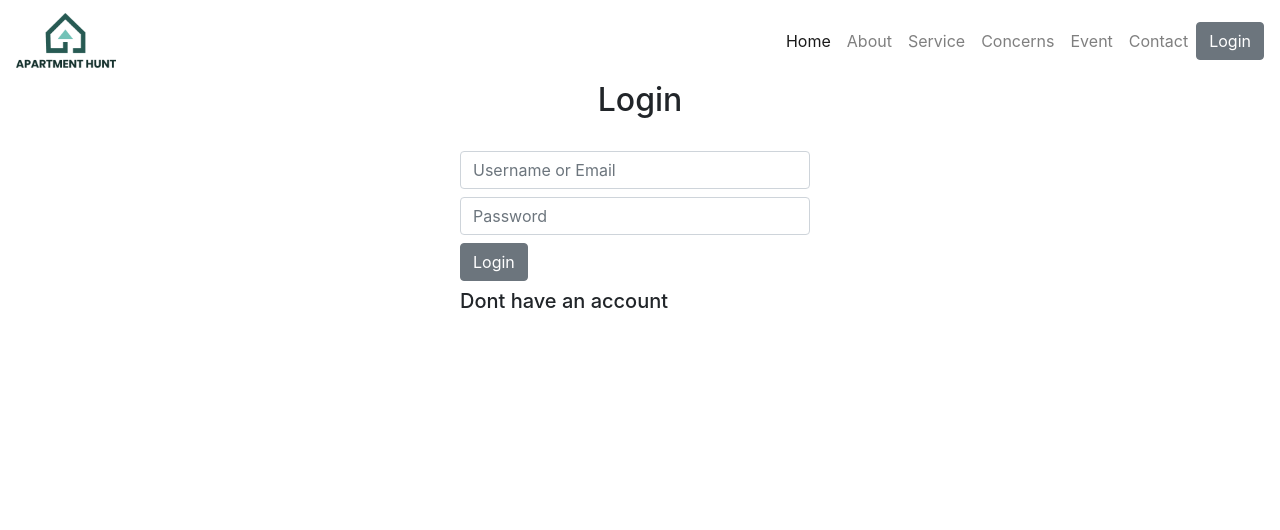
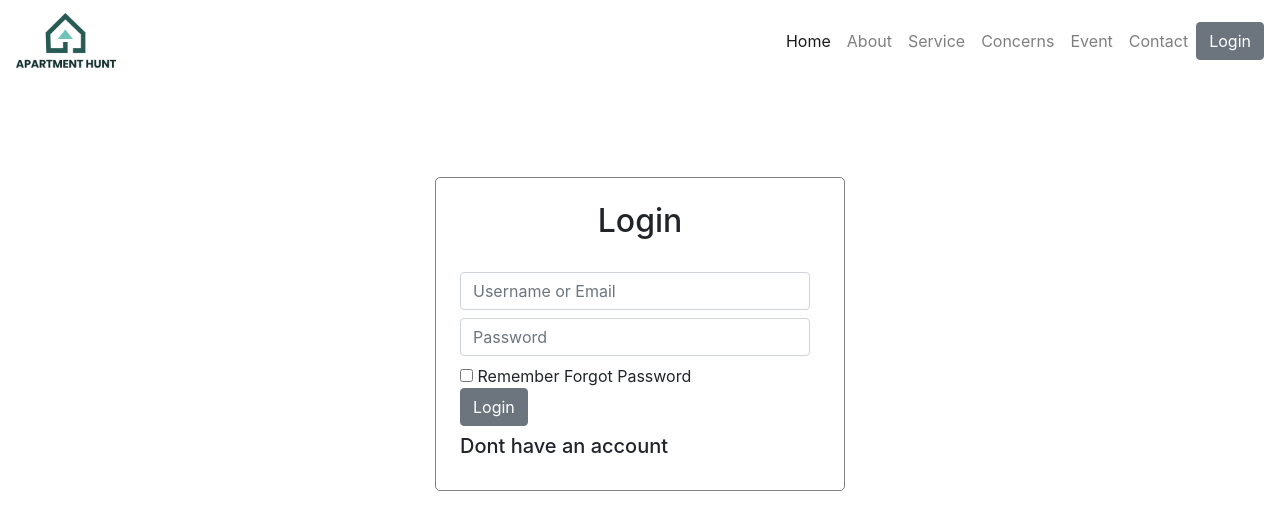
Before and after one commit to Iftesum-Zami/apartment-hunt-client, a React (Create React App) app: page /login in a window 1280 px wide. Shown: the top 530 px of the page. Built offline with nearby package versions, Linux system fonts and the light colour scheme.

Commit message:
remember text added

```diff
--- a/src/Components/Login/Login.js
+++ b/src/Components/Login/Login.js
@@ -6,7 +6,8 @@ const Login = () => {
     return (
         <div>
             <Navbar></Navbar>
-            <div className="d-flex justify-content-center align-items-center">
+            <div className="d-flex justify-content-center align-items-center my-5 py-5">
+                <div className="px-4 py-4" style={{border: "1px solid gray", borderRadius: "5px"}}>
                 <form className="">
                 <h2 className="text-center text-black pb-4">Login</h2>
                     <div class="form-row align-items-center">
@@ -14,6 +15,8 @@ const Login = () => {
                             {/* <label class="sr-only" for="inlineFormInput">Name</label> */}
                             <input style={{width: '350px'}} type="text" class="form-control mb-2" id="inlineFormInput" placeholder="Username or Email "/>
                             <input style={{width: '350px'}} type="text" class="form-control mb-2" id="inlineFormInput" placeholder="Password "/>
+                            <input type="checkBox"/> <span>Remember</span> <span>Forgot Password</span>
+                            <br/>
                             <button type="submit" class="btn btn-secondary mb-2">Login</button>
                             <h5>Dont have an account</h5>
                         </div>
@@ -22,6 +25,7 @@ const Login = () => {
                         </div>
                     </div>
                 </form>
+                </div>
             </div>
         </div>
     );
```
